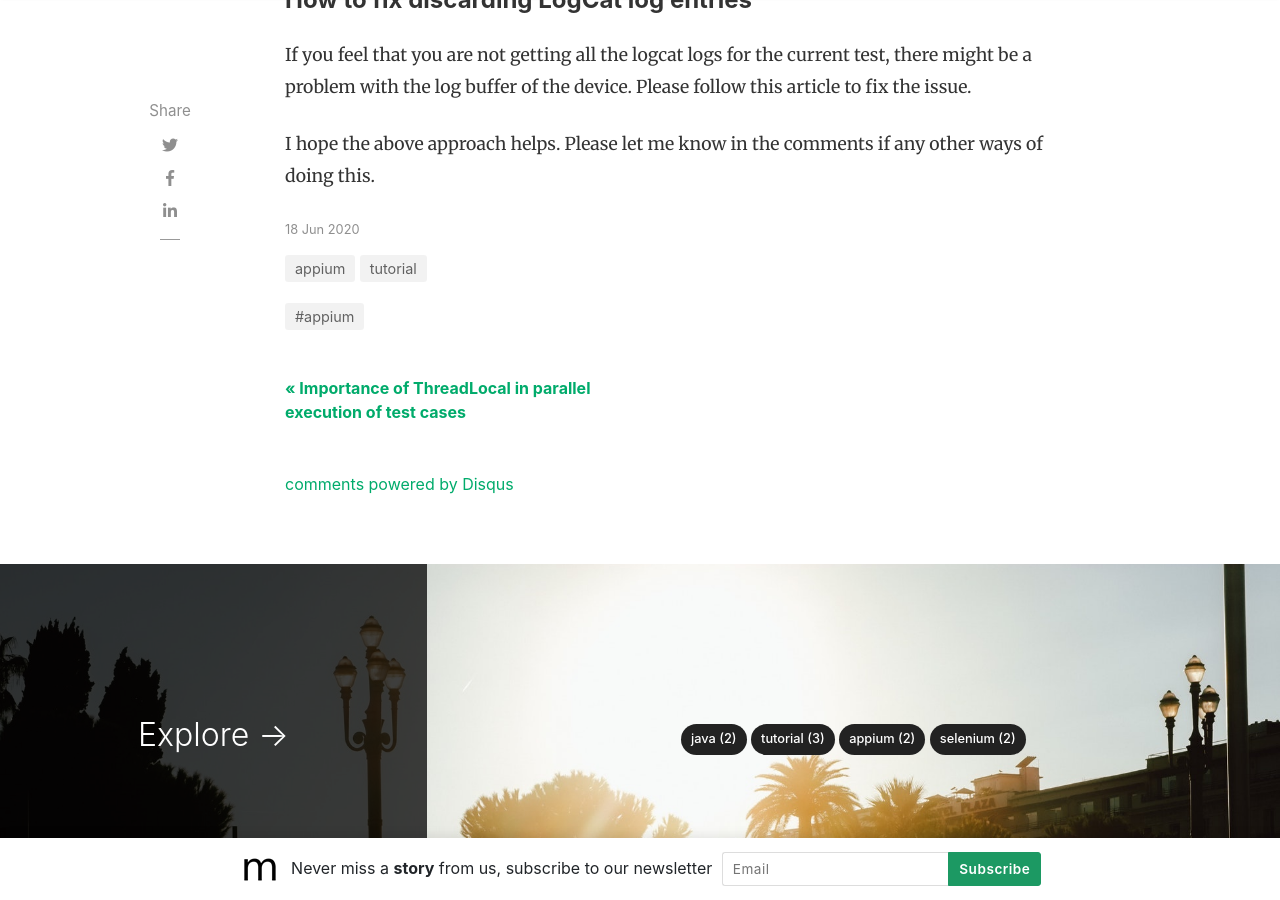
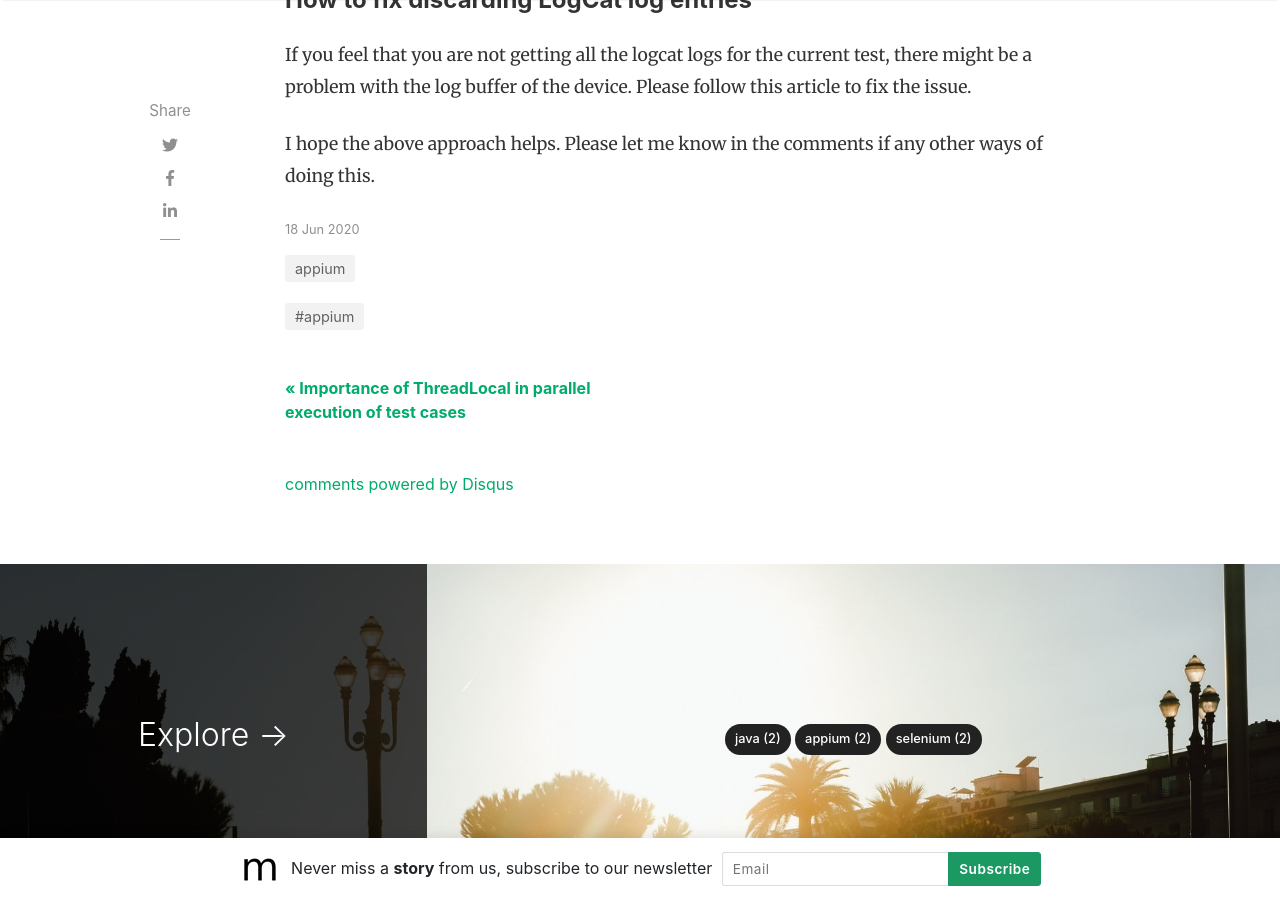
Before and after one commit to phemasundar/testing-school, a Jekyll site: the page built from _posts/2020-06-18-why-logcat-logs-important.md, in a window 1280 px wide and 900 px high, scrolled down 2464 px. Built offline with Jekyll 4.4.1, drawn with Linux system fonts in a browser that asks for light colours; nearby versions of some CDN libraries; comment, search, counter and statistics services are not loaded.

Commit message:
Updated Categories

```diff
--- a/_posts/2020-06-18-threadlocal-variable.md
+++ b/_posts/2020-06-18-threadlocal-variable.md
@@ -2,7 +2,7 @@
 layout: post
 title:  "Importance of ThreadLocal in parallel execution of test cases"
 author: hema
-categories: [ java, tutorial, selenium ]
+categories: [ java, selenium ]
 tags: [java, selenium]
 image: assets/images/multithreading.jpeg
 description: "Importance of ThreadLocal in parallel execution of test cases"
--- a/_posts/2020-06-18-why-logcat-logs-important.md
+++ b/_posts/2020-06-18-why-logcat-logs-important.md
@@ -2,7 +2,7 @@
 layout: post
 title:  "Importance of LogCat logs in Android automation test execution"
 author: hema
-categories: [ tutorial, appium ]
+categories: [ appium ]
 tags: [appium]
 image: assets/images/logs.png
 description: "Importance of LogCat logs in Android automation test execution"
```
Also changed, not shown: _posts/2020-06-17-screenshot-java.md (+1 -1 lines).
